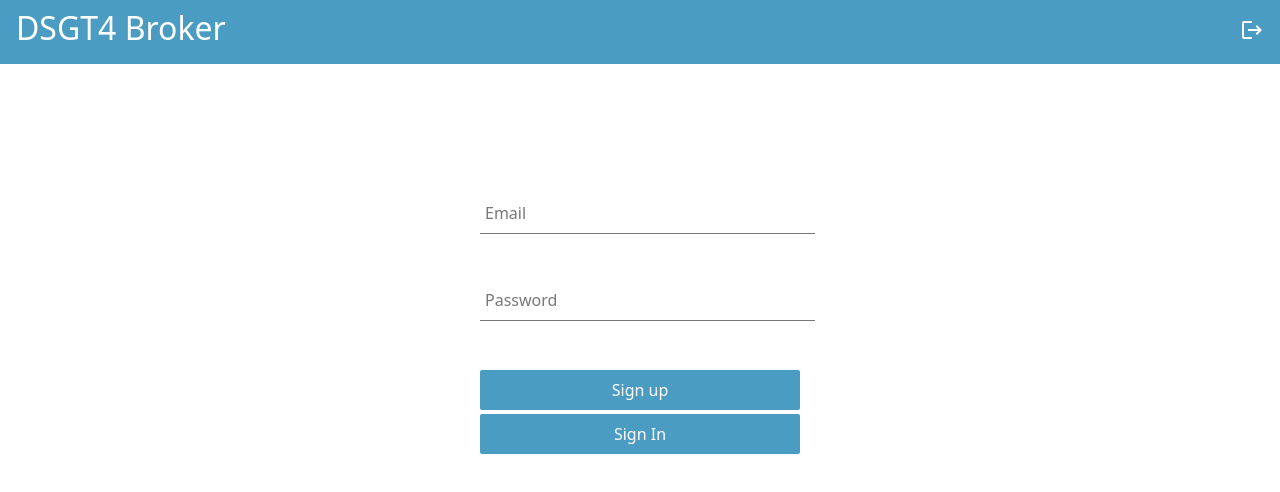
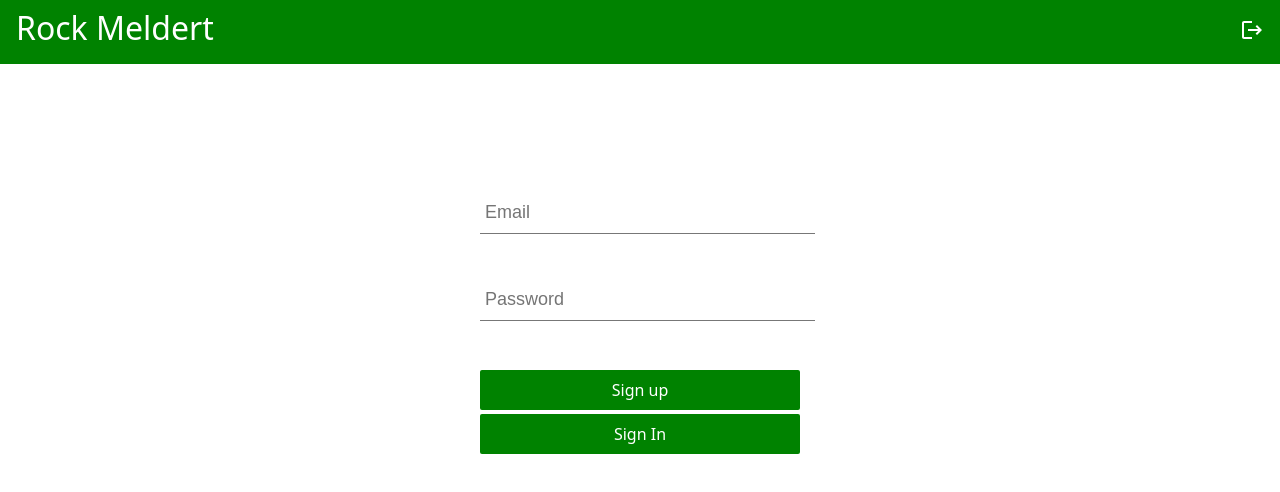
Before and after one commit to sammm8989/DistributedProject, a plain HTML site: page target/classes/static/index.html in a window 1280 px wide. Drawn offline with Linux system fonts and the light colour scheme; no server answers.

Commit message:
first commit

```diff
--- a/src/main/resources/static/index.css
+++ b/src/main/resources/static/index.css
@@ -9,7 +9,7 @@ a {
 }
 
 .header-menu {
-    background: #4a9cc2;
+    background: #008200;
     display: flex;
     height: 64px;
     justify-content: space-between;
@@ -58,7 +58,7 @@ a {
 
 .login-button {
     align-items: center;
-    background-color: #4a9cc2;
+    background-color: #008200;
     border: none;
     border-radius: 2px;
     box-sizing: border-box;
--- a/target/classes/static/index.css
+++ b/target/classes/static/index.css
@@ -9,7 +9,7 @@ a {
 }
 
 .header-menu {
-    background: #4a9cc2;
+    background: #008200;
     display: flex;
     height: 64px;
     justify-content: space-between;
@@ -58,7 +58,7 @@ a {
 
 .login-button {
     align-items: center;
-    background-color: #4a9cc2;
+    background-color: #008200;
     border: none;
     border-radius: 2px;
     box-sizing: border-box;
--- a/target/classes/static/index.html
+++ b/target/classes/static/index.html
@@ -15,7 +15,7 @@
 <header>
     <div id="headerdiv" class="header-menu">
         <a href="/">
-            <div class="header-title">DSGT4 Broker</div>
+            <div class="header-title">Rock Meldert</div>
         </a>
 
                 <div class="header-name" id="namediv"></div>
@@ -32,12 +32,12 @@
 <div id="logindiv" class="login">
 
     <div class="textfield">
-        <label for="email">Email</label>
-        <input class="email" type="text" id="email" required="required"/>
+        <label for="email"></label>
+        <input class="email" type="text" id="email" required="required" placeholder="Email"/>
     </div>
     <div class="textfield">
-        <label for="password">Password</label>
-        <input class="password" type="password" id="password" required="required"/>
+        <label for="password"></label>
+        <input class="password" type="password" id="password" required="required" placeholder="Password"/>
     </div>
     <div class="login-button" id="btnSignUp">Sign up</div>
     <div class="login-button" id="btnSignIn">Sign In</div>
```
Also changed, not shown: src/main/resources/static/index.html (+5 -5 lines), src/main/resources/static/index.js (+17 -2 lines), 5 other files.
